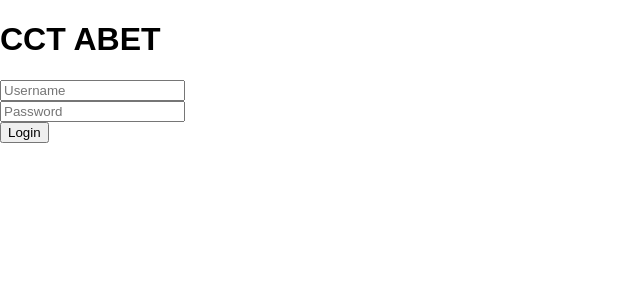
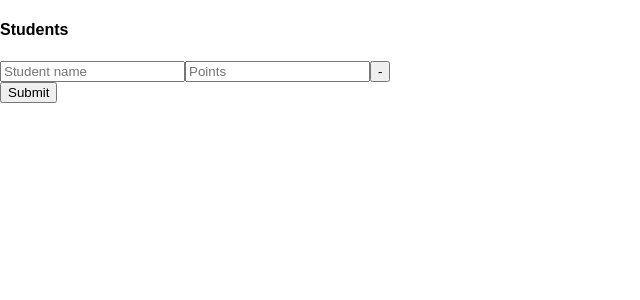
Before and after one commit to tyrvi/cctABET, a React (Create React App) app in the folder src/site/: page / in a window 1280 px wide. Shown: the top 300 px of the page, without its empty margins (0-640 px from the left). Built offline with nearby package versions, Linux system fonts and the light colour scheme; no server answers.

Commit message:
Forms.js and hacked App.js

```diff
--- a/src/site/src/App.js
+++ b/src/site/src/App.js
@@ -4,16 +4,27 @@ import Dashboard from './components/Dashboard.js';
 import './App.css';
 import { connect } from 'react-redux';
 import { authCheckLoggedIn } from './actions/actions.js';
+import Forms from './components/Forms.js';
+const feature = "Forms";
 
 class App extends Component {
     componentDidMount() {
-        this.props.authCheckLoggedIn();
+
+        if (feature !==  "Forms") {
+            this.props.authCheckLoggedIn();
+        }
+
     }
 
     render() {
-        const Home = this.props.loggedIn ?
-            <div><Dashboard {...this.props} /></div> :
-            <div><Login {...this.props} /></div>;
+        let Home;
+        if (feature === "Forms") {
+            Home = <div><Forms /></div>
+        } else {
+            Home = this.props.loggedIn ?
+                <div><Dashboard {...this.props} /></div> :
+                <div><Login {...this.props} /></div>;
+        }
 
         return (
             <div>
--- /dev/null
+++ b/src/site/src/components/Forms.js
@@ -0,0 +1,33 @@
+import React, { Component } from 'react';
+
+export default class Forms extends Component {
+    constructor() {
+        super();
+        this.state = {
+            Students: [],
+        };
+    }
+    //[{name: '', points: ''}]
+    handleAddingStudent(students) {
+        this.setState({
+            Students: this.state.Students.concat([{ name: '', points: ''}])
+        });
+    }
+
+    render() {
+        return (
+          <form>
+            <h4>Students</h4>
+              <div className="students">
+                  <input type="text" value={this.state.name}
+                      onChange={event => this.setState({name: event.target.value})}
+                      placeholder={`Student name`}/>
+                  <input type="text" value={this.state.points}
+                      placeholder={`Points`} />
+                  <button type="button"  className="small">-</button>
+              </div>
+            <button>Submit</button>
+          </form>
+        );
+    }
+}
```
